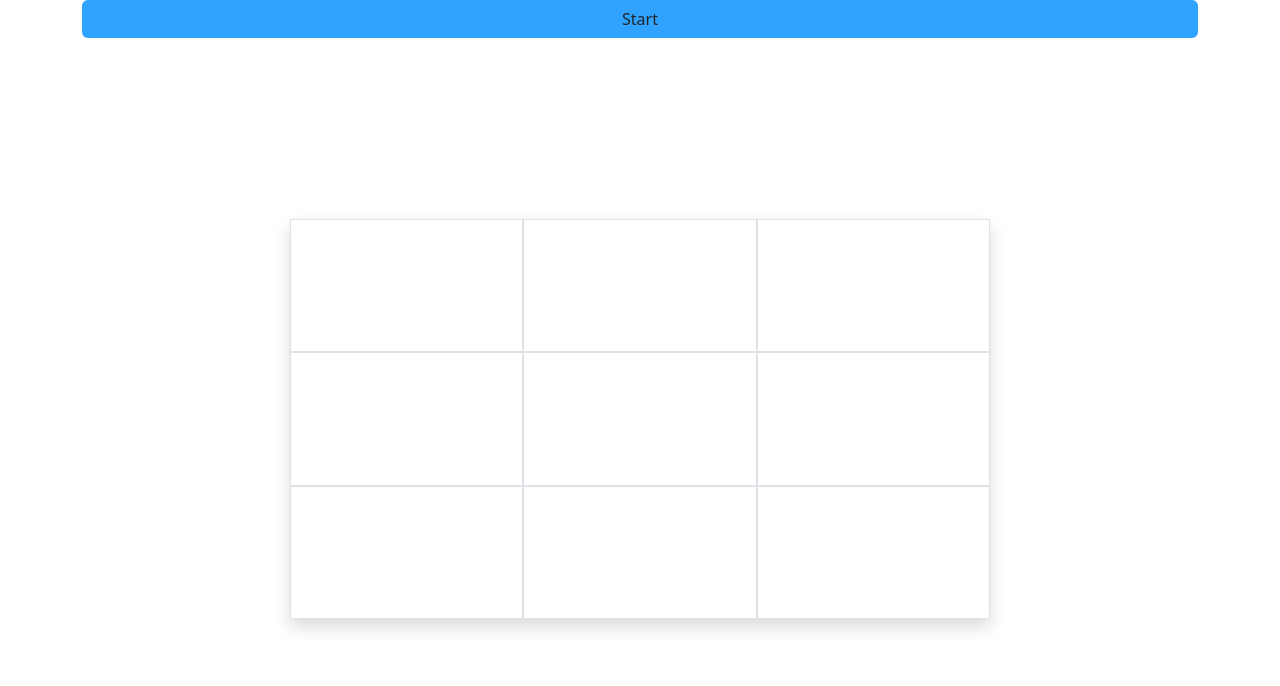
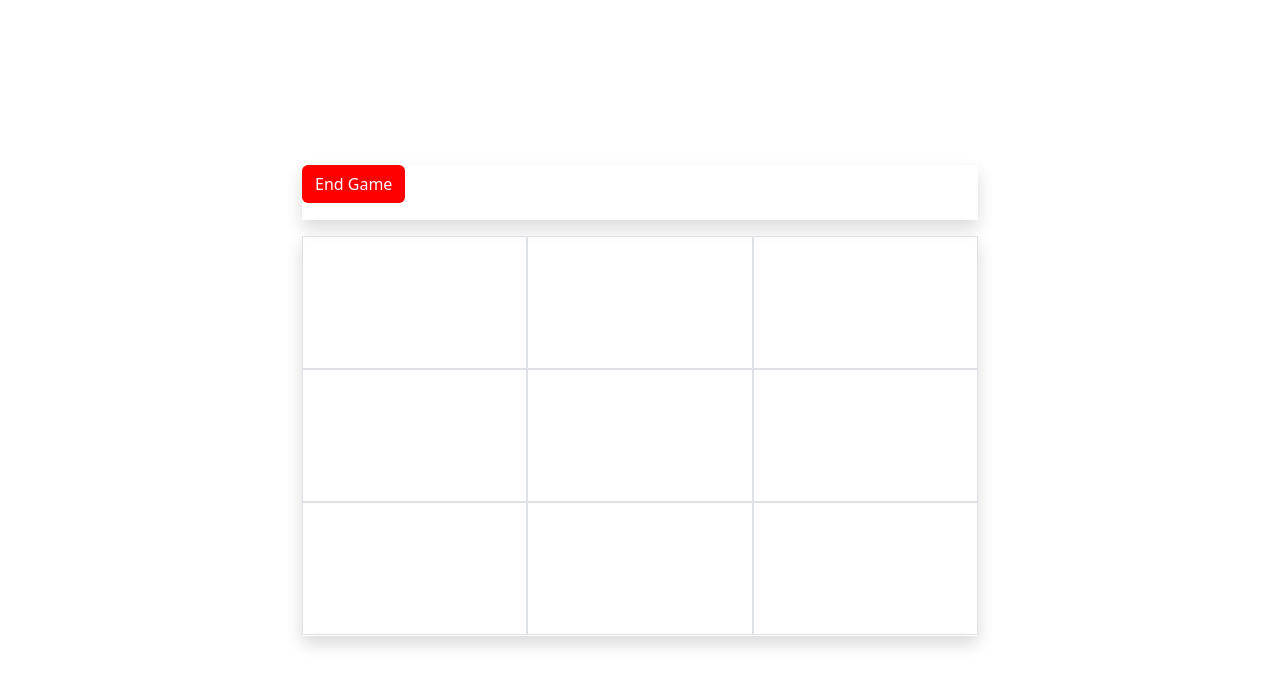
Before and after one commit to josue052015/memory-game, an Angular app in the folder memory-game/: page / in a window 1280 px wide. Both pictures are taken after a click on the button "Start". Shown: the top 686 px of the page. Built offline with nearby package versions, Linux system fonts and the light colour scheme.

Commit message:
menu component

```diff
--- a/memory-game/src/app/app.component.html
+++ b/memory-game/src/app/app.component.html
@@ -1,2 +1,6 @@
-<app-keyboard></app-keyboard>
+<div class="container content">
+    <app-menu [gameStatus]="gameStatus" (onStartGame)="startGame()"
+    (onGameOver)="endGame()"></app-menu>
+    <app-keyboard [gameStatus]="gameStatus"></app-keyboard>
+</div>
 <router-outlet></router-outlet>
--- a/memory-game/src/app/app.component.scss
+++ b/memory-game/src/app/app.component.scss
@@ -0,0 +1,8 @@
+.content{
+    max-width: 700px;
+    margin: auto;
+    height: 100vh;
+    display: flex;
+    flex-direction: column;
+    justify-content: center;
+}
--- a/memory-game/src/app/app.component.ts
+++ b/memory-game/src/app/app.component.ts
@@ -1,4 +1,6 @@
 import { Component } from '@angular/core';
+import { GameDifficulty } from './shared/enums/game-difficulty.enum';
+import { GameStatus } from './shared/enums/game-status.enum';
 
 @Component({
   selector: 'app-root',
@@ -7,4 +9,16 @@ import { Component } from '@angular/core';
 })
 export class AppComponent {
   title = 'memory-game';
+  attemps = 3
+  difficulty = GameDifficulty.Normal;
+  gameStatus = GameStatus.GameOver;
+
+  startGame(){
+    this.gameStatus = GameStatus.GameStarted;
+  }
+
+  endGame(){
+    this.gameStatus = GameStatus.GameOver;
+  }
+
 }
--- a/memory-game/src/app/app.module.ts
+++ b/memory-game/src/app/app.module.ts
@@ -4,11 +4,13 @@ import { BrowserModule } from '@angular/platform-browser';
 import { AppRoutingModule } from './app-routing.module';
 import { AppComponent } from './app.component';
 import { KeyboardComponent } from './pages/keyboard/keyboard.component';
+import { MenuComponent } from './pages/menu/menu.component';
 
 @NgModule({
   declarations: [
     AppComponent,
-    KeyboardComponent
+    KeyboardComponent,
+    MenuComponent
   ],
   imports: [
     BrowserModule,
--- a/memory-game/src/app/pages/keyboard/keyboard.component.html
+++ b/memory-game/src/app/pages/keyboard/keyboard.component.html
@@ -1,10 +1,9 @@
-<div class="keyboard-container container d-flex justify-content-center">
-    <button type="button" class="btn start-btn" (click)="startChallenge()">Start</button>
-    <div class="row keyboard shadow" [ngClass]="{'disabled-keyboard': !keyboardActive, 'keyboard-error': keyboardError}">
+
+   <!--  <button type="button" class="btn start-btn" (click)="startChallenge()">Start</button> -->
+    <div class="row m-0 keyboard shadow" [ngClass]="{'disabled-keyboard': !keyboardActive, 'keyboard-error': keyboardError}">
         <div *ngFor="let item of elements" class="col-4 keyboard-item border"
         [ngClass]="{'active': item.isActive}" (click)="onKeyboardPressed(item)"
         >
 
         </div>
     </div>
-</div>
--- a/memory-game/src/app/pages/keyboard/keyboard.component.scss
+++ b/memory-game/src/app/pages/keyboard/keyboard.component.scss
@@ -1,16 +1,10 @@
 @use '../../../sass/variables.scss' as v;
 
-.keyboard-container{
-    height: calc(100vh);
-    flex-direction: column;
-}
+
 
 .keyboard{
     width: 100%;
-    height: 100%;
-    max-width: 700px;
-    max-height: 400px;
-    margin: auto;
+    height: 400px;
 
     .keyboard-item:hover{
         cursor: pointer;
@@ -31,7 +25,3 @@
 .keyboard-error{
     background-color: v.$keyboard-error-bg;
 }
-
-.start-btn{
- background-color: v.$main-color;
-}
--- a/memory-game/src/app/pages/keyboard/keyboard.component.ts
+++ b/memory-game/src/app/pages/keyboard/keyboard.component.ts
@@ -1,4 +1,5 @@
-import { Component, OnInit } from '@angular/core';
+import { Component, Input, OnChanges, OnInit, SimpleChanges } from '@angular/core';
+import { GameStatus } from 'src/app/shared/enums/game-status.enum';
 import { IKeyboardElement } from 'src/app/shared/models/keyboard-element.model';
 
 @Component({
@@ -6,7 +7,9 @@ import { IKeyboardElement } from 'src/app/shared/models/keyboard-element.model';
   templateUrl: './keyboard.component.html',
   styleUrls: ['./keyboard.component.scss']
 })
-export class KeyboardComponent implements OnInit {
+export class KeyboardComponent implements OnInit, OnChanges {
+
+  @Input() gameStatus: any;
 
   constructor() { }
 
@@ -21,10 +24,30 @@ export class KeyboardComponent implements OnInit {
     this.generateKeyboardElements()
   }
 
+  ngOnChanges(changes: SimpleChanges): void {
+    if (changes) {
+      switch (changes['gameStatus'].currentValue) {
+        case GameStatus.GameStarted:
+          this.startChallenge()
+          break;
+        case GameStatus.GameOver:
+          this.endChallenge()
+          break;
+      }
+    }
+
+  }
+
   generateKeyboardElements() {
     for (let index = 0; index < 9; index++) {
       this.elements.push({ position: index, isActive: false })
     }
+  }
+
+    endChallenge() {
+    this.keysCombination = []
+    this.attempsCombination = []
+    this.challengeCounter = 1
   }
 
   startChallenge() {
@@ -41,7 +64,7 @@ export class KeyboardComponent implements OnInit {
         this.challengeCounter += 1
         this.startChallenge()
       }
-      else{
+      else {
         this.challengeCounter = 1
         this.keyboardActive = true
       }
@@ -49,11 +72,11 @@ export class KeyboardComponent implements OnInit {
   }
 
 
-  onKeyboardPressed(key: IKeyboardElement){
+  onKeyboardPressed(key: IKeyboardElement) {
     this.activateKey(key);
     this.attempsCombination.push(key.position)
 
-    if(!(this.isARightAnswer())){
+    if (!this.isARightAnswer()) {
       this.keyboardError = true;
       setTimeout(() => {
         this.attempsCombination = []
@@ -62,17 +85,17 @@ export class KeyboardComponent implements OnInit {
     }
   }
 
-  activateKey(key: IKeyboardElement){
+  activateKey(key: IKeyboardElement) {
     key.isActive = true
     setTimeout(() => {
       key.isActive = false
     }, 300);
   }
 
-  isARightAnswer(){
+  isARightAnswer() {
     let isValid = true
-    this.attempsCombination.forEach((element,index) => {
-      if(this.keysCombination[index] !== this.attempsCombination[index]) isValid = false
+    this.attempsCombination.forEach((element, index) => {
+      if (this.keysCombination[index] !== this.attempsCombination[index]) isValid = false
     })
     return isValid
   }
--- /dev/null
+++ b/memory-game/src/app/pages/menu/menu.component.html
@@ -0,0 +1,6 @@
+<div class="shadow mb-3 menu">
+    <button type="button" class="btn start-btn" (click)="onStartGame.emit()"
+    *ngIf="gameStatus == gameStatusEnum.GameOver">Start</button>
+    <button type="button" class="btn end-btn" (click)="onGameOver.emit()"
+    *ngIf="gameStatus == gameStatusEnum.GameStarted">End Game</button>
+</div>
--- /dev/null
+++ b/memory-game/src/app/pages/menu/menu.component.scss
@@ -0,0 +1,15 @@
+@use '../../../sass/variables.scss' as v;
+
+.start-btn{
+    background-color: v.$main-color;
+    color: #FFF;
+}
+
+.end-btn{
+    background-color: red;
+    color: #FFF;
+}
+
+.menu{
+    min-height: 55px;
+}
--- /dev/null
+++ b/memory-game/src/app/pages/menu/menu.component.ts
@@ -0,0 +1,21 @@
+import { Component, EventEmitter, Input, OnInit, Output } from '@angular/core';
+import { GameStatus } from 'src/app/shared/enums/game-status.enum';
+
+@Component({
+  selector: 'app-menu',
+  templateUrl: './menu.component.html',
+  styleUrls: ['./menu.component.scss']
+})
+export class MenuComponent implements OnInit {
+
+  gameStatusEnum = GameStatus
+  @Input() gameStatus: any;
+  @Output() onStartGame = new EventEmitter()
+  @Output() onGameOver = new EventEmitter()
+
+  constructor() { }
+
+  ngOnInit(): void {
+  }
+
+}
--- /dev/null
+++ b/memory-game/src/app/shared/enums/game-difficulty.enum.ts
@@ -0,0 +1,6 @@
+export enum GameDifficulty {
+    Easy = 0,
+    Normal,
+    Hard,
+    Insane
+}
--- /dev/null
+++ b/memory-game/src/app/shared/enums/game-status.enum.ts
@@ -0,0 +1,4 @@
+export enum GameStatus{
+    GameStarted = 0,
+    GameOver
+}
```
Also changed, not shown: 1 other file (tests, documents, lock files or other folders).
